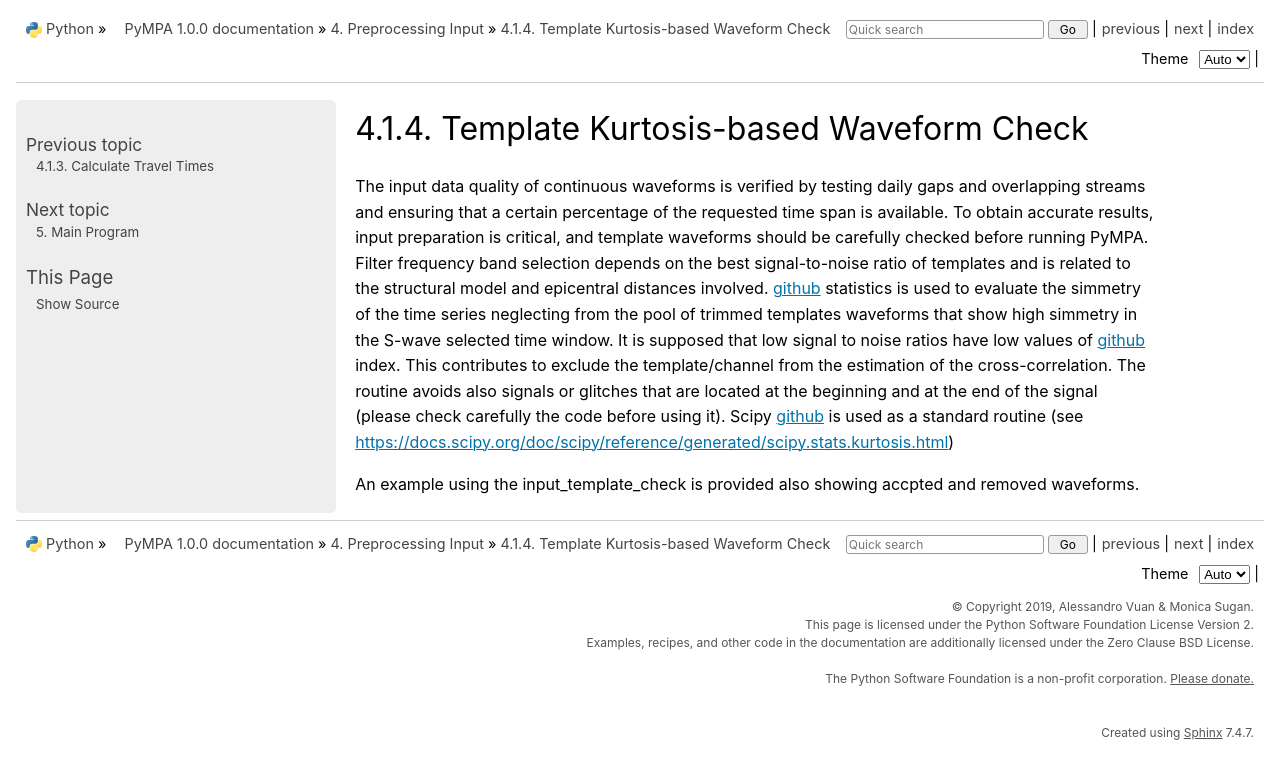
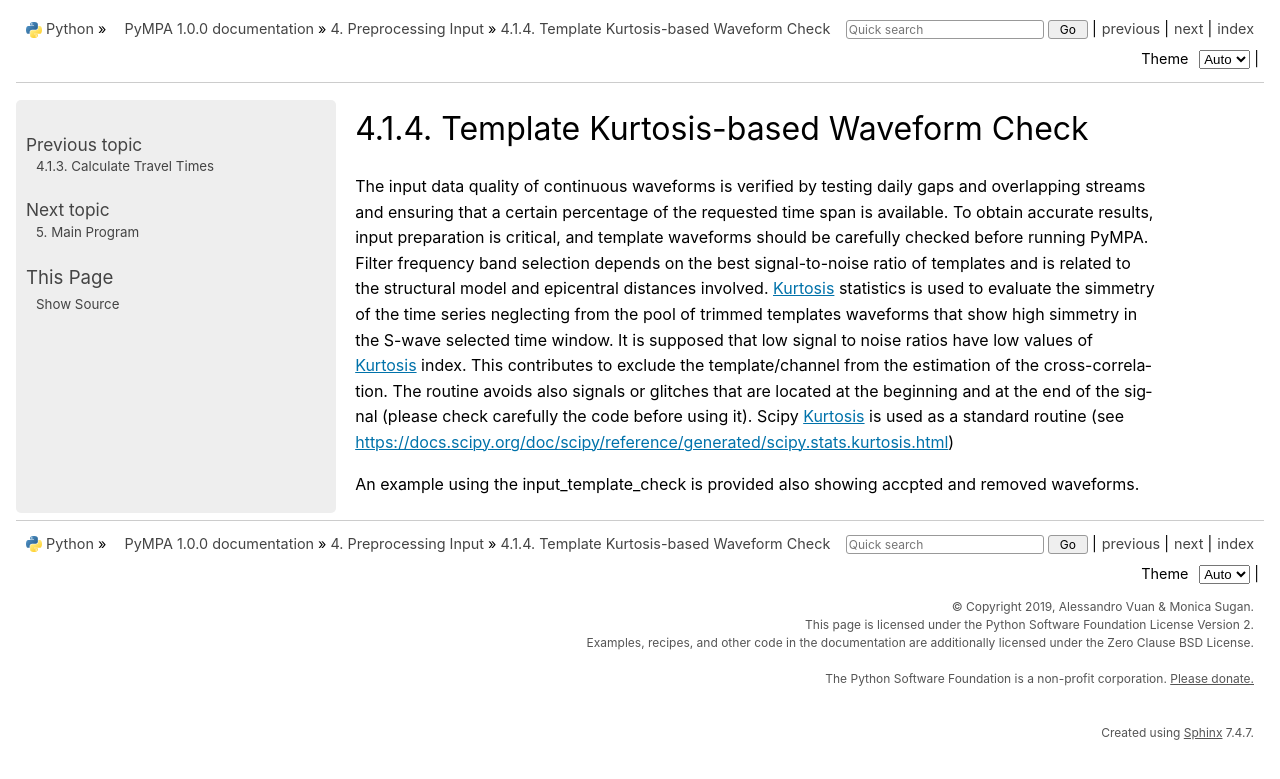
Before and after one commit to avuan/PyMPA37, a Sphinx documentation site: the page built from docs/source/sub/input.template_check.rst, in a window 1280 px wide. Shown: the top 779 px of the page. Built offline with Sphinx 7.4.7, drawn with Linux system fonts in a browser that asks for light colours; formulas are drawn with MathJax 3.

Commit message:
input.template_check.rst

```diff
--- a/docs/source/sub/input.template_check.rst
+++ b/docs/source/sub/input.template_check.rst
@@ -13,4 +13,4 @@ An example using the input_template_check is provided also showing accpted and r
 
 .. |Kurtosis| raw:: html
 
-    <a href="https://docs.scipy.org/doc/scipy/reference/generated/scipy.stats.kurtosis.html" target="_blank">github</a>
+    <a href="https://docs.scipy.org/doc/scipy/reference/generated/scipy.stats.kurtosis.html" target="_blank">Kurtosis</a>
```
